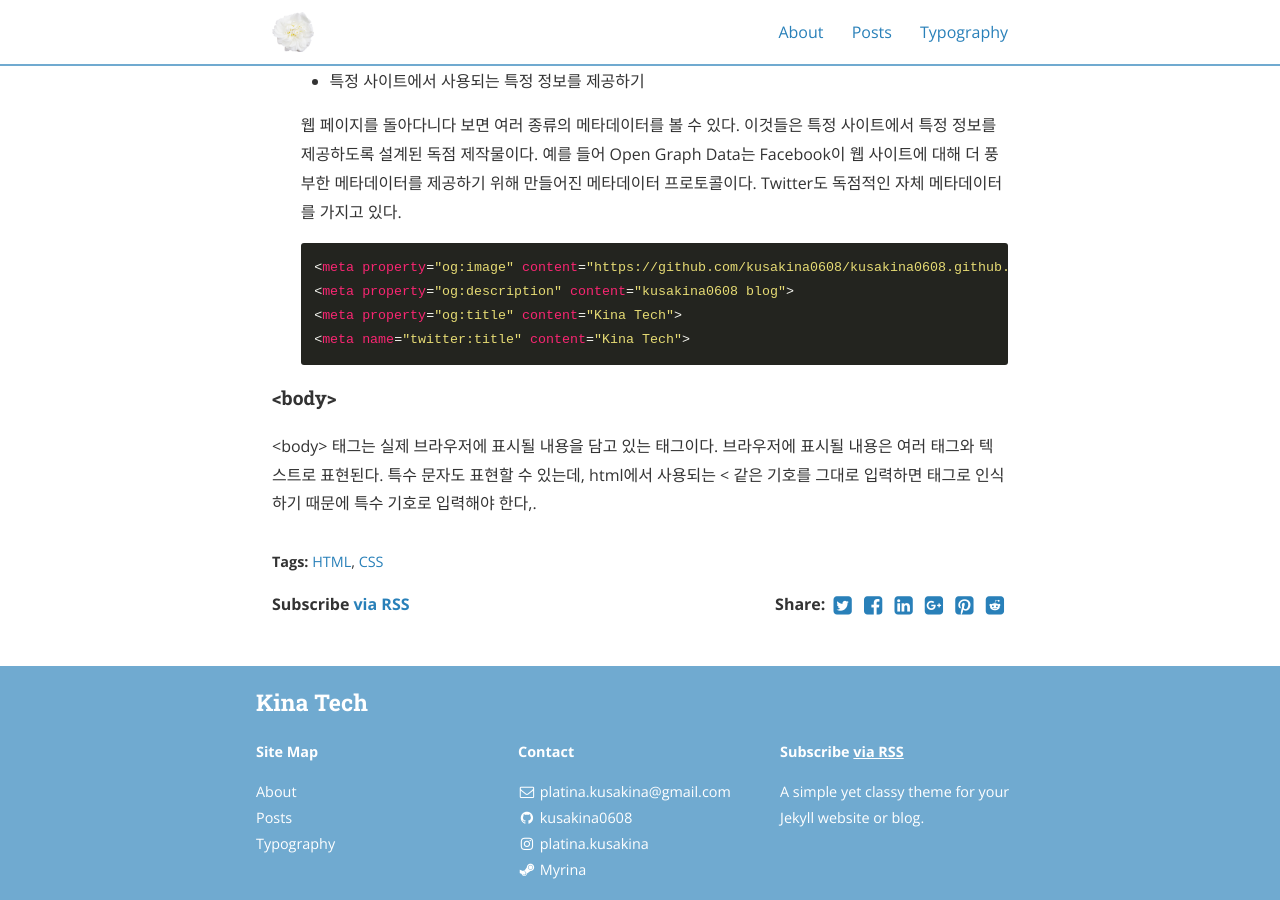
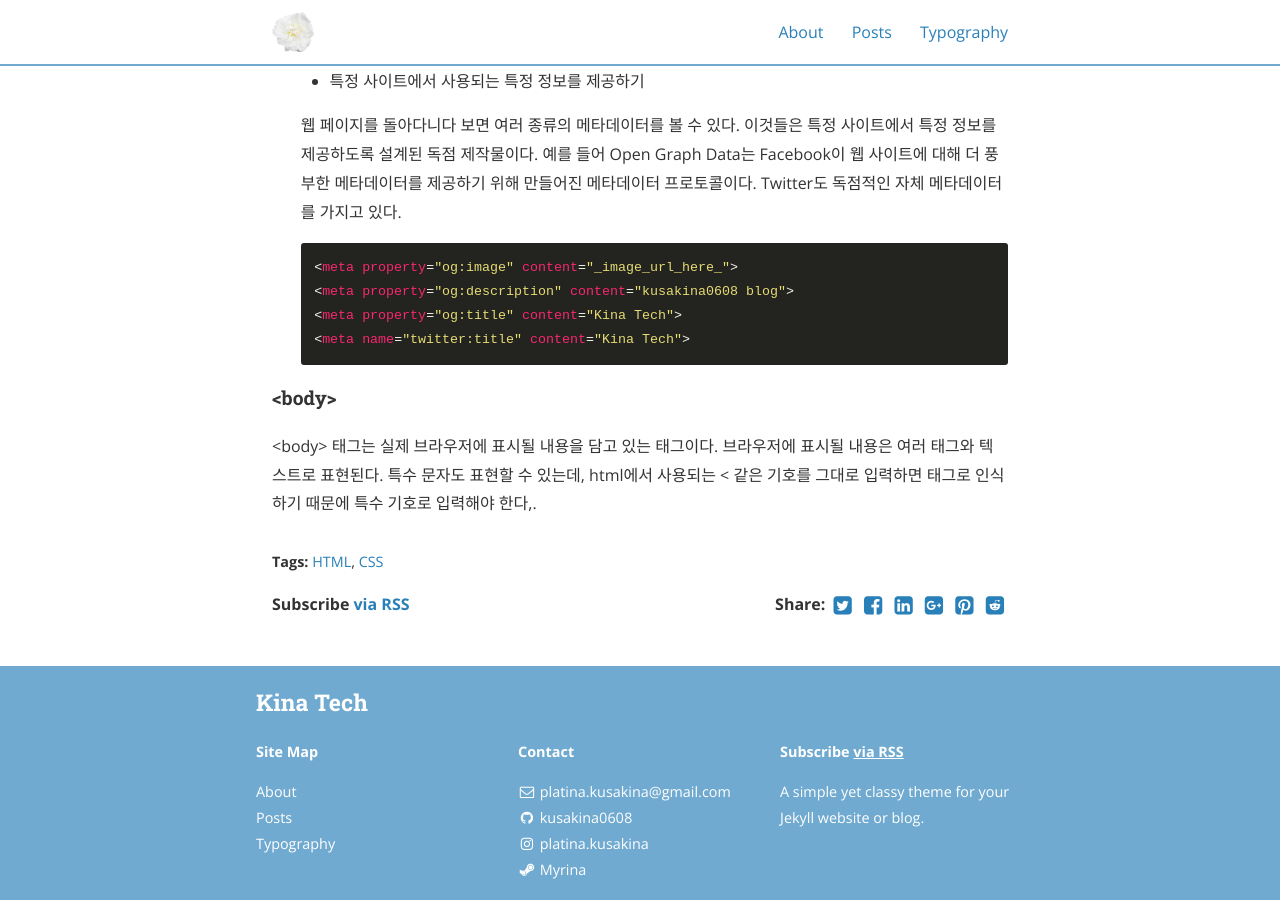
Before and after one commit to kusakina0608/kusakina0608.github.io, a Jekyll site: the page built from _posts/2020-06-10-HTML.md, in a window 1280 px wide and 900 px high, scrolled down 1403 px. Built offline with Jekyll 4.4.1, drawn with Linux system fonts in a browser that asks for light colours; nearby versions of some CDN libraries; part of the change alters nothing that is shown.

Commit message:
Update 2020-06-10-HTML.md

````diff
--- a/_posts/2020-06-10-HTML.md
+++ b/_posts/2020-06-10-HTML.md
@@ -52,7 +52,7 @@ categories: [Web]
   웹 페이지를 돌아다니다 보면 여러 종류의 메타데이터를 볼 수 있다. 이것들은 특정 사이트에서 특정 정보를 제공하도록 설계된 독점 제작물이다. 예를 들어 Open Graph Data는 Facebook이 웹 사이트에 대해 더 풍부한 메타데이터를 제공하기 위해 만들어진 메타데이터 프로토콜이다. Twitter도 독점적인 자체 메타데이터를 가지고 있다.
 
   ```html
-  <meta property="og:image" content="https://github.com/kusakina0608/kusakina0608.github.io/blob/master/assets/header_image.jpg?raw=true">
+  <meta property="og:image" content="_image_url_here_">
   <meta property="og:description" content="kusakina0608 blog">
   <meta property="og:title" content="Kina Tech">
   <meta name="twitter:title" content="Kina Tech">
````
